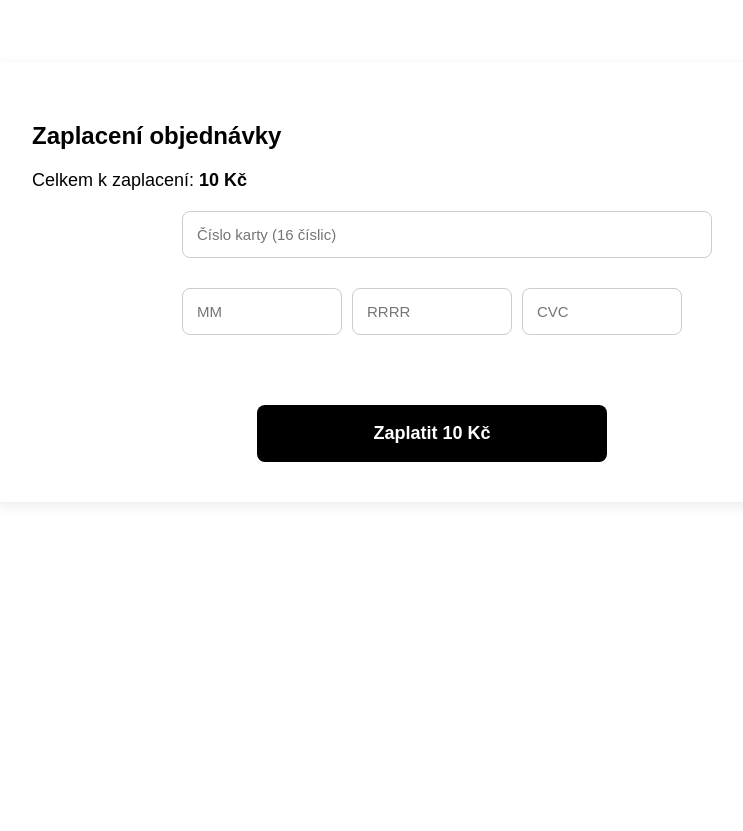
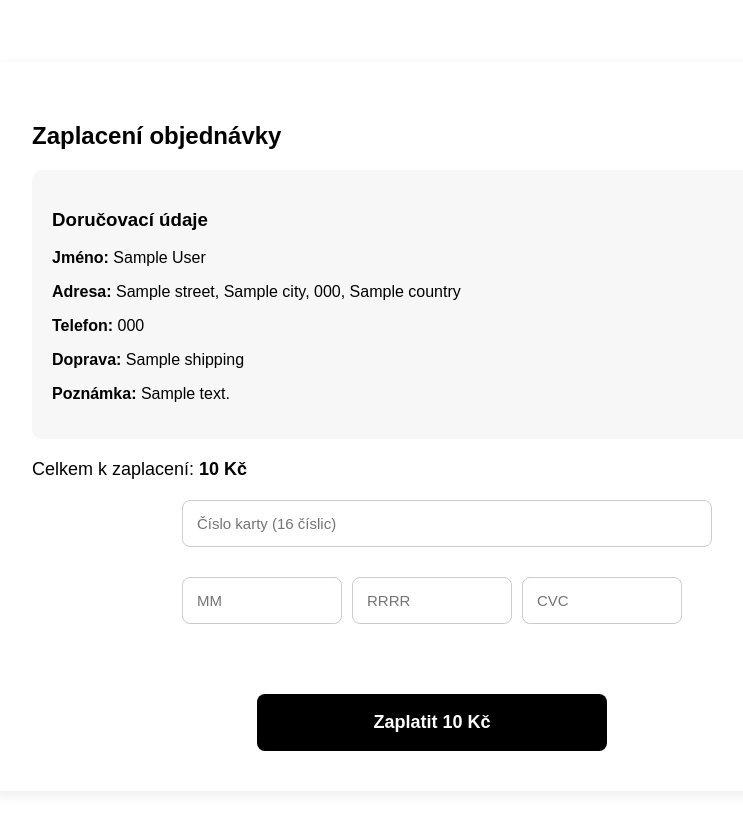
Before and after one commit to Lukynka22/Maturitn-web, a Flask app: template app/templates/checkout.html in a window 1280 px wide. Shown: the part 58-889 px from the top of the page, without its empty margins (208-951 px from the left). Before the commit the page ends 561 px from the top, so only its background shows below. Run offline with Flask 3, Linux system fonts and the light colour scheme; the template is opened without the code that fills it: most values are stand-ins (such as "Sample title", 1, 10 or a date in 2020).

Commit message:
Update checkout.html

```diff
--- a/app/templates/checkout.html
+++ b/app/templates/checkout.html
@@ -14,10 +14,22 @@
 <div class="checkout-container">
     <h2>Zaplacení objednávky</h2>
 
+    {% if delivery %}
+        <div class="delivery-summary">
+            <h3>Doručovací údaje</h3>
+            <p><strong>Jméno:</strong> {{ delivery.full_name }}</p>
+            <p><strong>Adresa:</strong> {{ delivery.street }}, {{ delivery.city }}, {{ delivery.zip_code }}, {{ delivery.country }}</p>
+            <p><strong>Telefon:</strong> {{ delivery.phone }}</p>
+            <p><strong>Doprava:</strong> {{ delivery.shipping }}</p>
+            {% if delivery.note %}
+                <p><strong>Poznámka:</strong> {{ delivery.note }}</p>
+            {% endif %}
+        </div>
+    {% endif %}
+
     <p class="total-price">Celkem k zaplacení: <strong>{{ total }} Kč</strong></p>
 
     <form method="post" class="payment-form">
-
         <input type="text"
                name="card_number"
                placeholder="Číslo karty (16 číslic)"
@@ -48,7 +60,6 @@
         <button type="submit" class="pay-btn">
             Zaplatit {{ total }} Kč
         </button>
-
     </form>
 </div>
 
```
Lines whose indentation alone changed are shown as unchanged.
